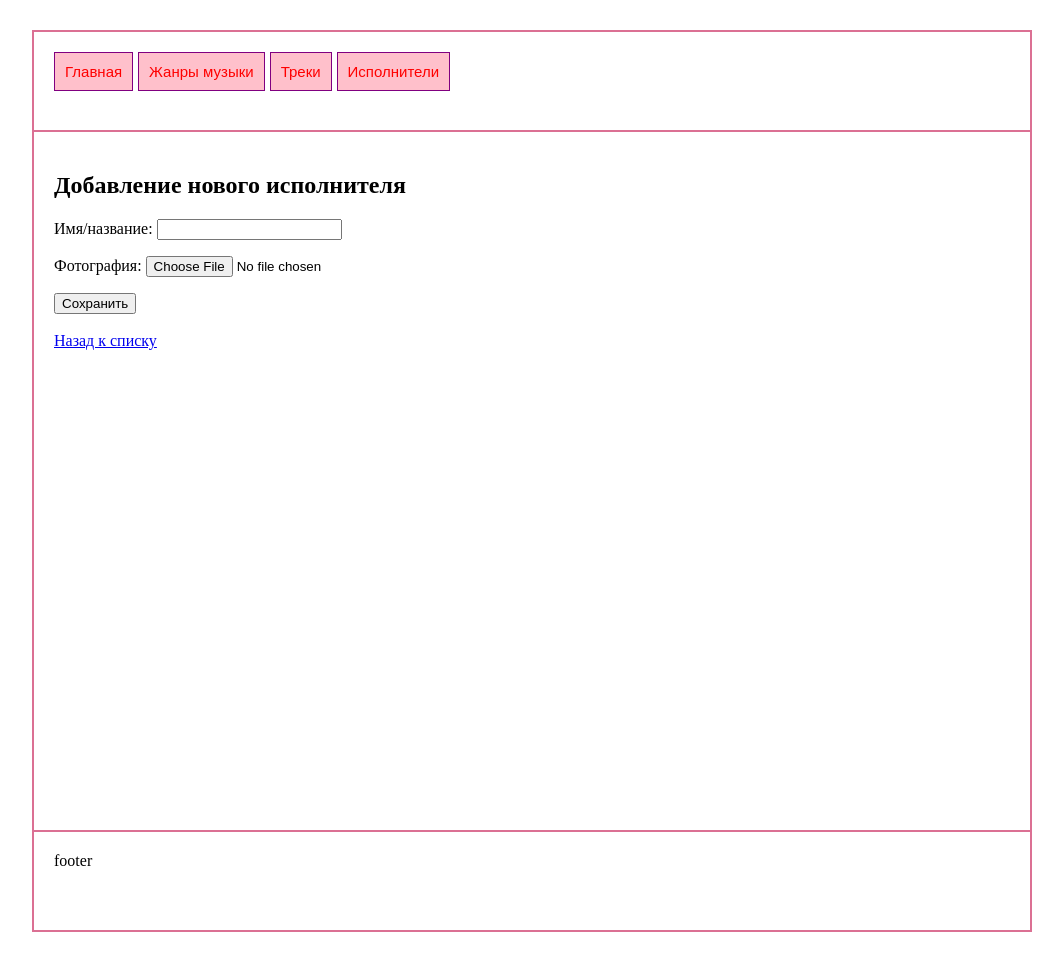
After one commit to Zakhar011/ip32_music, a Django app: page /add_artist/ in a window 1280 px wide. The commit adds this page. Shown: the whole page, without its empty margins (108-1171 px from the left). Run offline with Django 4.2, Linux system fonts and the light colour scheme.

Commit message:
добавил вывод артистов

```diff
--- /dev/null
+++ b/05.03/music/main/templates/add_artist.html
@@ -0,0 +1,38 @@
+<!DOCTYPE html>
+{% load static %}
+<html lang="ru">
+<head>
+    <meta charset="UTF-8">
+    <title>Добавить исполнителя</title>
+    <link rel="stylesheet" href="{% static 'styles.css' %}" />
+</head>
+<body>
+    <div id="wrapper">
+        <div id="header">
+            <div id="menu">
+                <a href="/">Главная</a>
+                <a href="/janri/">Жанры музыки</a>
+                <a href="/Tracks/">Треки</a>
+                <a href="/artists/">Исполнители</a>
+            </div>
+        </div>
+        <div id="container">
+            <div id="content">
+                <h2>Добавление нового исполнителя</h2>
+
+                <form method="POST" enctype="multipart/form-data">
+                    {% csrf_token %}
+                    {{ form.as_p }}
+                    <button type="submit">Сохранить</button>
+                </form>
+
+                <br>
+                <a href="/artists/">Назад к списку</a>
+            </div>
+        </div>
+        <div id="footer">
+            footer
+        </div>
+    </div>
+</body>
+</html>
--- a/05.03/music/main/templates/artists.html
+++ b/05.03/music/main/templates/artists.html
@@ -14,6 +14,7 @@
 	<a href="/">Главная</a>
 	<a href="/janri/" >Жанры музыки</a>
 	<a href="/Tracks/">Треки</a>
+    <a href="/artists/">Исполнители</a>
 </div>
 	</div>
 	<div id="container">
@@ -30,11 +31,11 @@
                         </tr>
                         </thead>
             <tbody>
-                {% for a in artsts %}
+                {% for a in artists %}
                 <tr>
                     <td>{{a.id}}</td>
                     <td>{{a.name}}</td>
-                    <td><img class="artist_logo" src="/media/a{{a.image}}" alt=""></td>
+                    <td><img class="artist_logo" src="/media/{{a.image.url}}" alt=""></td>
                     <td><a href="/editartist/{{a.id}}">Редактировать</a></td>
                     <td><a href="/deleteartist/{{a.id}}">Удалить</a></td>
                 </tr>
--- a/05.03/music/main/templates/genres.html
+++ b/05.03/music/main/templates/genres.html
@@ -14,6 +14,7 @@
 	<a href="/">Главная</a>
 	<a href="/janri/" >Жанры музыки</a>
 	<a href="/Tracks/">Треки</a>
+    <a href="/artists/">Исполнители</a>
 </div>
 	</div>
 	<div id="container">
--- a/05.03/music/main/templates/index.html
+++ b/05.03/music/main/templates/index.html
@@ -14,6 +14,7 @@
 	<a href="/">Главная</a>
 	<a href="/janri/" >Жанры музыки</a>
     <a href="/Tracks/">Треки</a>
+	<a href="/artists/">Исполнители</a>
 </div>
 	</div>
 	<div id="container">
--- a/05.03/music/main/templates/tracks.html
+++ b/05.03/music/main/templates/tracks.html
@@ -14,6 +14,7 @@
 	<a href="/">Главная</a>
 	<a href="/janri/" >Жанры музыки</a>
     <a href="/Tracks/">Треки</a>
+    <a href="/artists/">Исполнители</a>
 </div>
 	</div>
 	<div id="container">
@@ -41,13 +42,14 @@
                         {% for g in t.genres.all %}
                             {{g.name_en}},
                             {% endfor %}
-                    <td><a href="/edite/{{t.id}}">Редактировать</a></td>
+                    </td>
+                    <td><a href="/edite_track/{{t.id}}">Редактировать</a></td>
                     <td><a href="/delete_track/{{t.id}}">Удалить</a></td>
                 </tr>
                 {% endfor %}
             </tbody>
             </table>
-            <a href="/add_track/">Добавить жанр</a>
+            <a href="/add_track/">Добавить трек</a>
 		</div>
 	</div>
 	<div id="footer">
--- a/05.03/music/main/views.py
+++ b/05.03/music/main/views.py
@@ -1,8 +1,8 @@
 from django.shortcuts import render, redirect
 from django.http import HttpResponse,HttpResponseRedirect
-from .models import Janri,Track
+from .models import Janri,Track, Artist
 from django.shortcuts import render
-from .forms import AddForm, AddFormTracks
+from .forms import AddForm, AddFormTracks, ArtistForm
 # from .models import Track
 # Create your views here.
 def main(request):
@@ -49,10 +49,38 @@ def edite(request,id_genres):
         return render(request, "edit.html", {'form': genreform})
 
 
+def artists(request):
+    a = Artist.objects.all()
+    return render (request, 'artists.html', {'artists':a})
 
+def add_artist(request):
+    if request.method == "POST":
+        # Передаем не только текст (POST), но и файлы/картинки (FILES)
+        form = ArtistForm(request.POST, request.FILES)
+        if form.is_valid():
+            form.save()
+            return redirect('/artists/') # После сохранения идем к списку артистов
+    else:
+        form = ArtistForm()
 
+    return render(request, "add_artist.html", {'form': form})
+def editartist(request, id_artist):
+    artist = Artist.objects.get(id=id_artist)
 
+    if request.method == "POST":
+        form = ArtistForm(request.POST, request.FILES, instance=artist)
+        if form.is_valid():
+            form.save()
+            return redirect('/artists/') # Возвращаем к списку артистов
+    else:
+        form = ArtistForm(instance=artist)
 
+    return render(request, "edit.html", {'form': form})
+
+def deleteartist(request, id_artist):
+    artist = Artist.objects.get(id=id_artist)
+    artist.delete()    # Делаем так же, как у вас было в удалении жанров и треков
+    return HttpResponse('<h1>Исполнитель успешно удален</h1><br><a href="/artists/">Вернуться к списку</a>')
 
 
 def delete_track(request,id_genres):
@@ -75,14 +103,16 @@ def add_track(request):
         trackform = AddFormTracks()
         return render(request, "add_genre.html", {'form': trackform})
 
-def edite_track(request,id_genres):
-    g = Janri.objects.get(id=id_genres)
+def edite_track(request, id_genres):
+    track = Track.objects.get(id=id_genres)
 
     if request.method == "POST":
-        genre = AddForm (request.POST, instance=g)
-        if genre.is_valid():
-            genre.save()
-        return redirect('/janri/')
+        form = AddFormTracks(request.POST, instance=track)
+
+        if form.is_valid():
+            form.save()
+            return redirect('/Tracks/')
     else:
-        trackform = AddForm(instance=g)
-        return render(request, "edit.html", {'form': trackform})
+        form = AddFormTracks(instance=track)
+
+    return render(request, "edit.html", {'form': form})
--- a/05.03/music/music/urls.py
+++ b/05.03/music/music/urls.py
@@ -13,5 +13,10 @@ urlpatterns = [
     path('add_genre/',views.add_genre),
     path('edite/<int:id_genres>',views.edite),
     path('delete_track/<int:id_genres>',views.delete_track),
+    path('edite_track/<int:id_genres>', views.edite_track),
     path('add_track/',views.add_track),
+    path('artists/', views.artists),
+    path('add_artist/', views.add_artist),
+    path('editartist/<int:id_artist>', views.editartist),
+    path('deleteartist/<int:id_artist>', views.deleteartist),
 ] +static(settings.MEDIA_URL, document_root=settings.MEDIA_ROOT)
```
Also changed, not shown: 05.03/music/artists/photo_2024-01-28_16-26-38.jpg (added), 05.03/music/artists/photo_5202202515519705801_x.jpg (added), 05.03/music/db.sqlite3, 05.03/music/main/migrations/0003_artist_track_artist.py (added).
